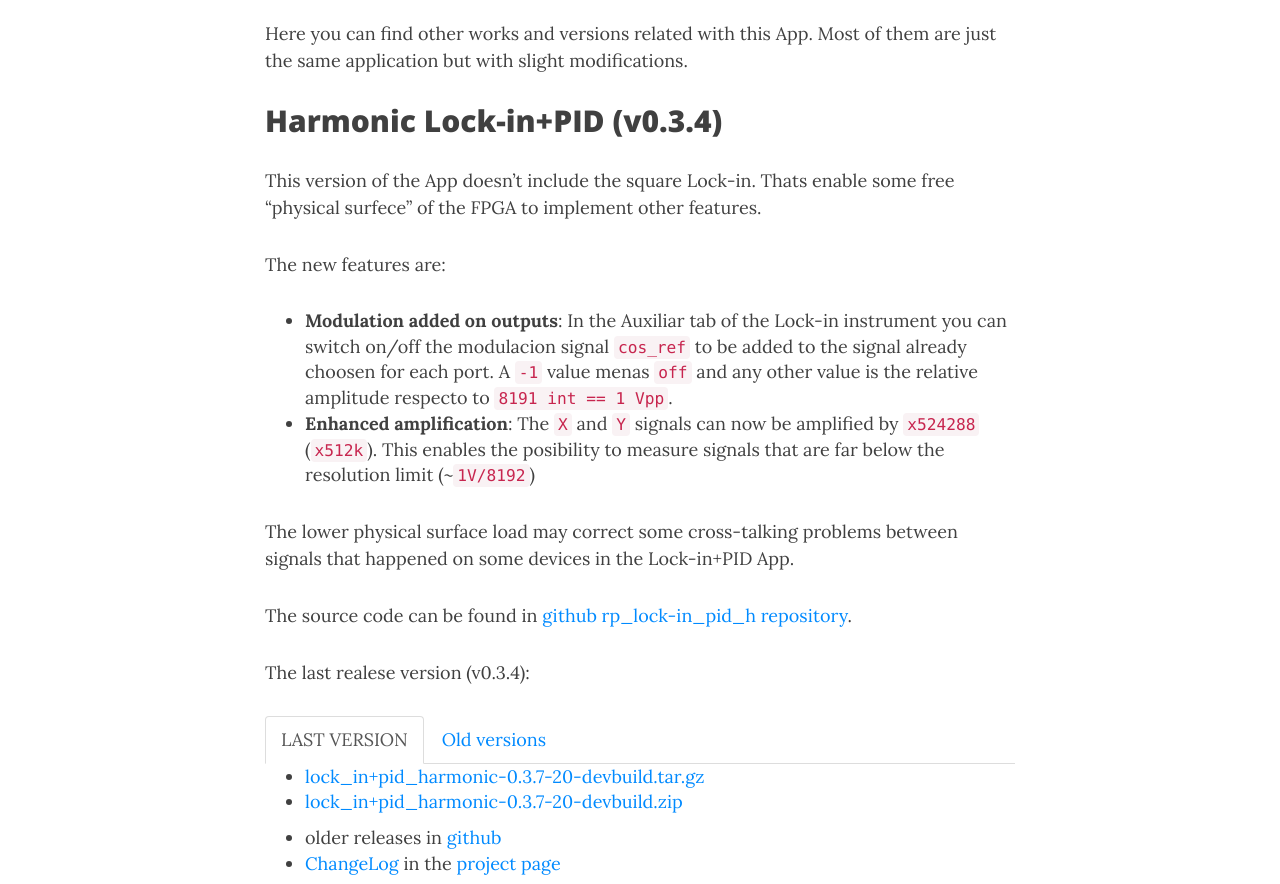
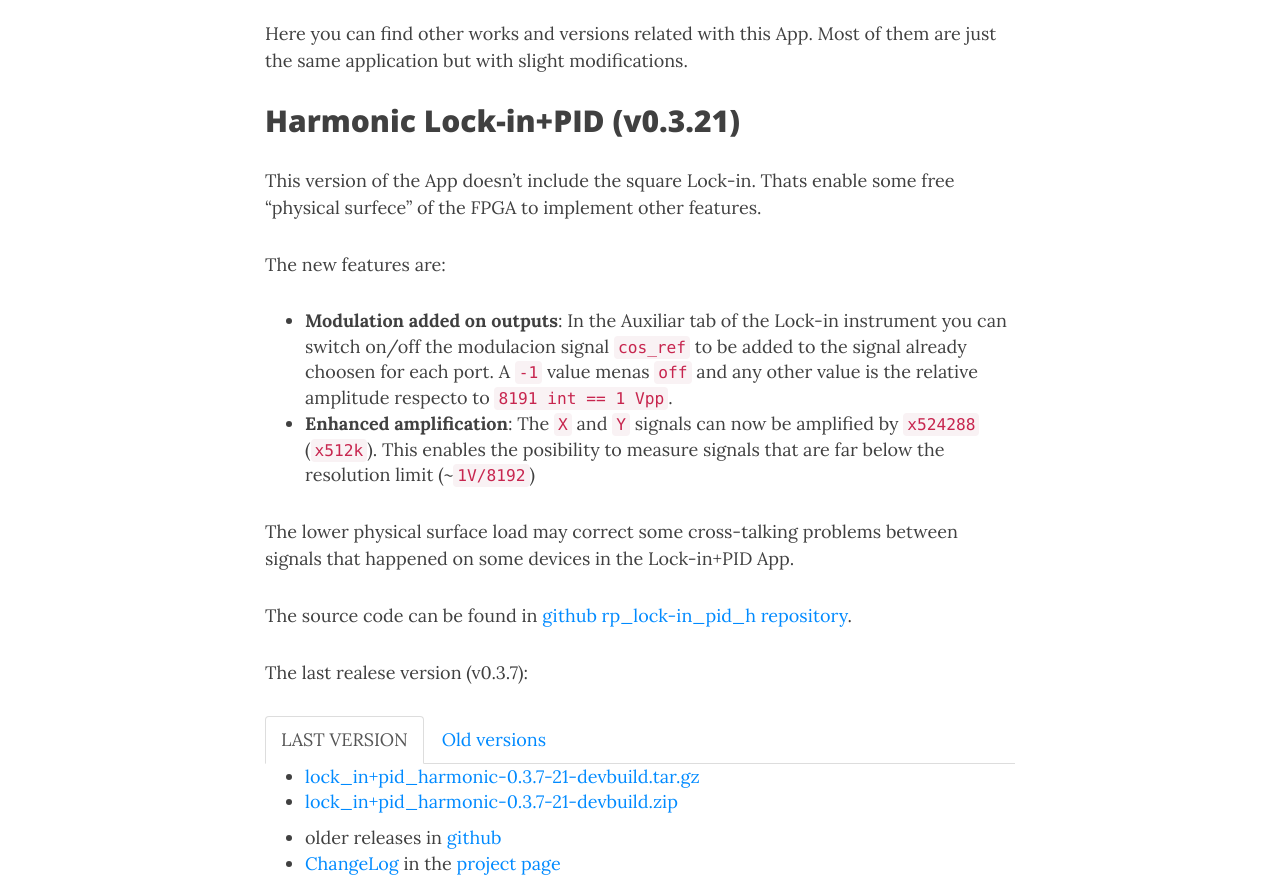
Before and after one commit to marceluda/rp_lock-in_pid, a Jekyll site: the page built from Derivated.md, in a window 1280 px wide and 1400 px high. Shown: the part 346-1230 px from the top of the window. Built offline with Jekyll 4.4.1, drawn with Linux system fonts in a browser that asks for light colours; nearby versions of some CDN libraries; grey boxes are pictures that could not be loaded.

Commit message:
upload 0.3.7-21

```diff
--- a/Derivated.md
+++ b/Derivated.md
@@ -9,7 +9,7 @@ Here you can find other works and versions related with this App. Most of them a
 just the same application but with slight modifications.
 
 
-## Harmonic Lock-in+PID (v0.3.4)
+## Harmonic Lock-in+PID (v0.3.21)
 
 This version of the App doesn't include the square Lock-in. Thats enable some free
 "physical surfece" of the FPGA to implement other features.
@@ -26,9 +26,9 @@ The lower physical surface load may correct some cross-talking problems between
 in the Lock-in+PID App.
 
 
-The source code can be found in  [github rp_lock-in_pid_h repository](https://github.com/marceluda/rp_lock-in_pid_h/releases/tag/v0.3.3).
+The source code can be found in  [github rp_lock-in_pid_h repository](https://github.com/marceluda/rp_lock-in_pid_h/releases/tag/v0.3.7).
 
-The last realese version (v0.3.4):
+The last realese version (v0.3.7):
 
 <ul class="nav nav-tabs">
   <li class="active"><a data-toggle="tab" href="#now"  > LAST VERSION    </a></li>
@@ -38,8 +38,8 @@ The last realese version (v0.3.4):
 <div class="tab-content">
 <div id="now" class="tab-pane fade in active" markdown="1">
 
-  * [lock_in+pid_harmonic-0.3.7-20-devbuild.tar.gz](lock_in+pid_harmonic-0.3.7-20-devbuild.tar.gz)
-  * [lock_in+pid_harmonic-0.3.7-20-devbuild.zip](lock_in+pid_harmonic-0.3.7-20-devbuild.zip)
+  * [lock_in+pid_harmonic-0.3.7-21-devbuild.tar.gz](lock_in+pid_harmonic-0.3.7-21-devbuild.tar.gz)
+  * [lock_in+pid_harmonic-0.3.7-21-devbuild.zip](lock_in+pid_harmonic-0.3.7-21-devbuild.zip)
 
 </div>
 <div id="old" class="tab-pane fade" markdown="1">
```
Also changed, not shown: 2 other files.
